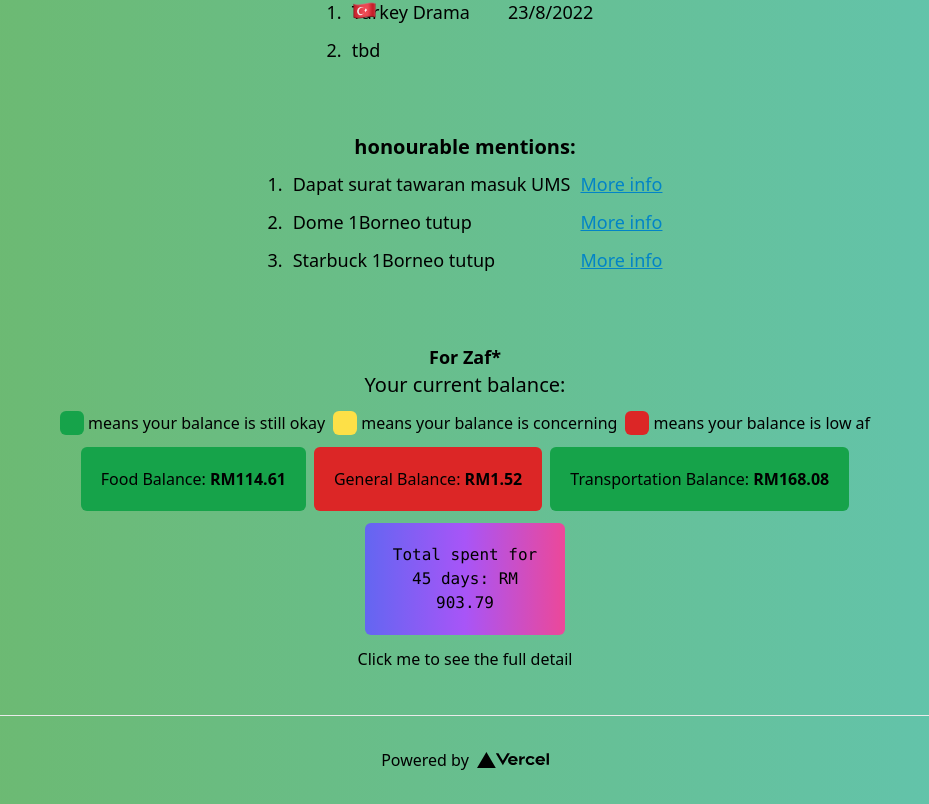
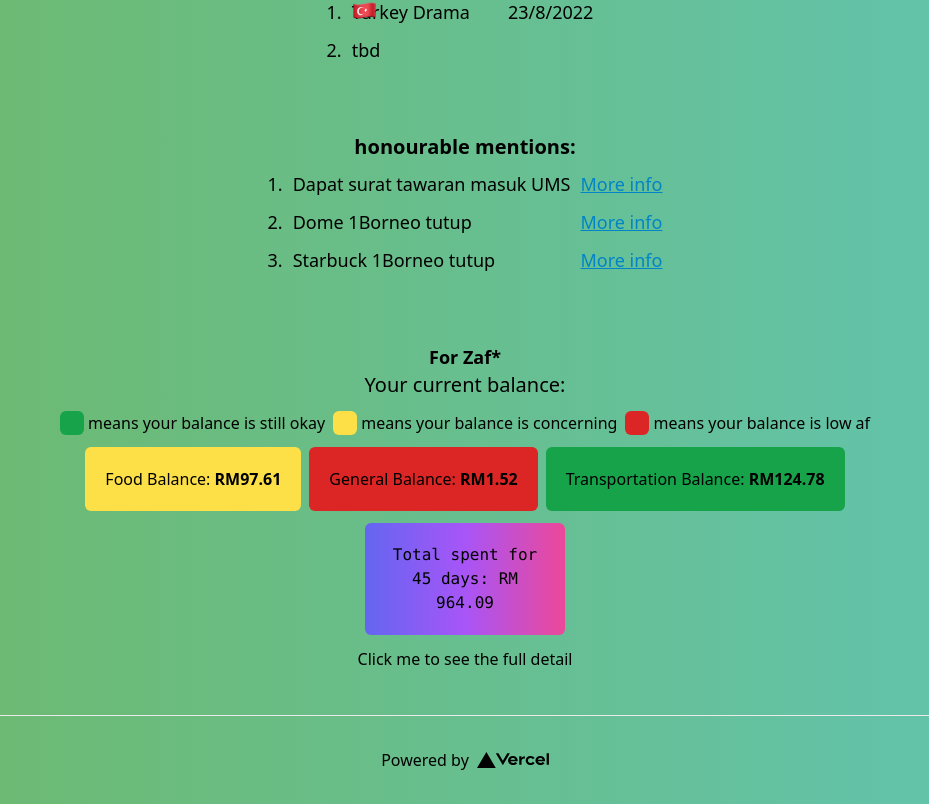
Before and after one commit to hasifjasmi/depressoTracker, a Next.js app: page / in a window 1280 px wide. Shown: the part 877-1681 px from the top of the page, without its empty margins (175-1104 px from the left). Built offline with nearby package versions, Linux system fonts and the light colour scheme.

Commit message:
change balance

```diff
--- a/pages/balance.jsx
+++ b/pages/balance.jsx
@@ -18,9 +18,9 @@ var days = str.match(/(\d+)/);
 var numDays = days[0];
 
 function Balance() {
-  var food = 114.61;
+  var food = 97.61;
   var general = 1.52;
-  var transport = 168.08;
+  var transport = 124.78;
 
   function changeColour(bal) {
     var colour;
@@ -79,7 +79,7 @@ function Balance() {
         {/* total */}
         <div className=" bg-gradient-to-r from-indigo-500 via-purple-500 to-pink-500 rounded-md p-5 w-[200px]">
           <h1 className="text-center font-mono">
-            <p> Total spent for {numDays} days: RM 903.79</p>
+            <p> Total spent for {numDays} days: RM 964.09</p>
           </h1>
         </div>
         <button>
```
